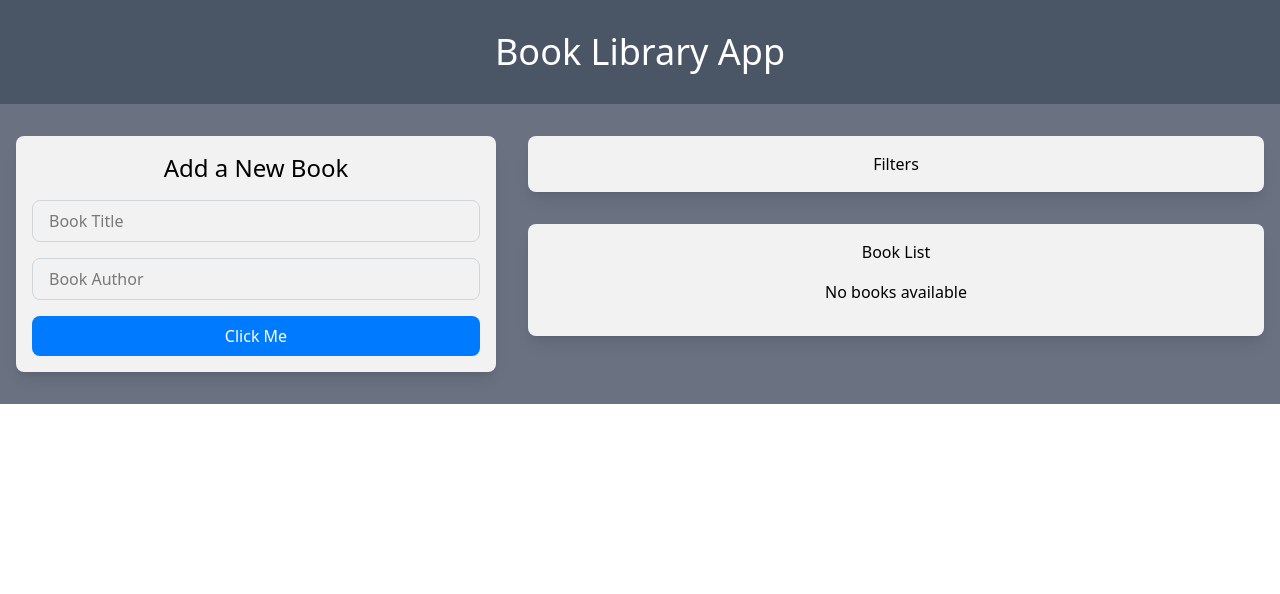
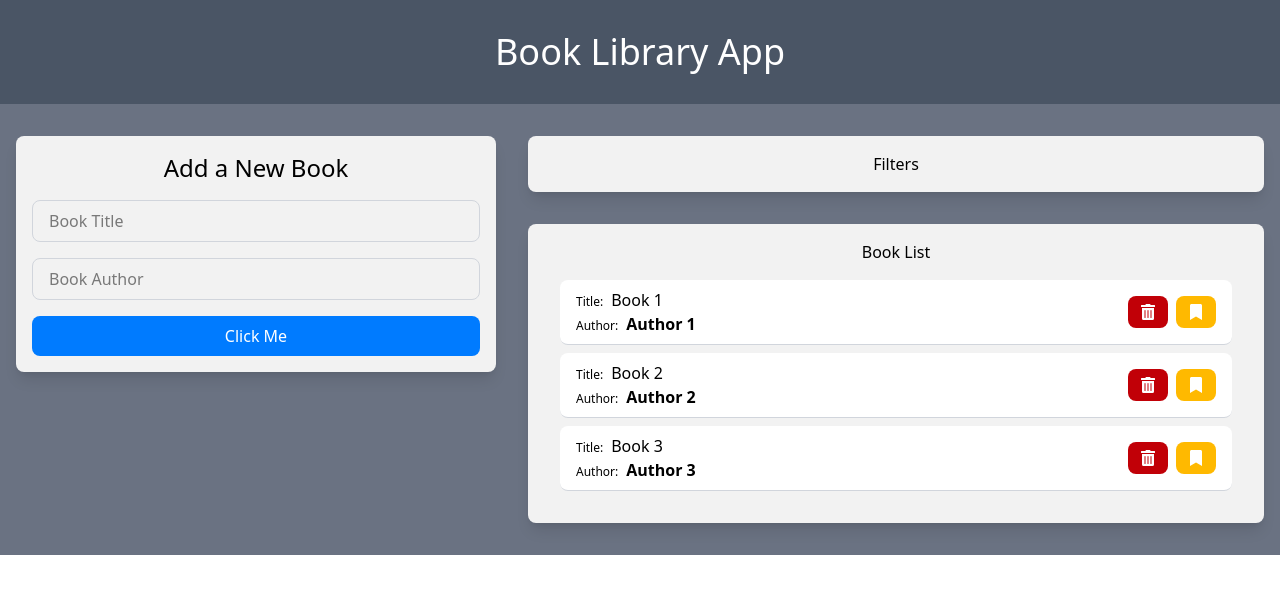
Before and after one commit to samilessons/redux-course, a React (Vite) app in the folder frontend/: page / in a window 1280 px wide. Shown: the top 594 px of the page. Built offline with nearby package versions, Linux system fonts and the light colour scheme.

Commit message:
added react-icons and created 2 buttons for delete and save book and added new actionType, actionCreator and updated Reducer

```diff
--- a/frontend/src/components/app/App.jsx
+++ b/frontend/src/components/app/App.jsx
@@ -5,7 +5,7 @@ import List from "../list/List";
 
 function App() {
   return (
-    <div className="flex flex-col items-center justify-center text-center bg-gray-500 dark:bg-[#112d49]">
+    <div className="flex flex-col items-center justify-center bg-gray-500 dark:bg-[#112d49]">
       <Header />
       <main className="container flex justify-between w-full mb-4 max-md:flex-col">
         <div className="flex-1 max-md:w-full basis-2/5 mx-auto">
--- a/frontend/src/components/filter/Filter.jsx
+++ b/frontend/src/components/filter/Filter.jsx
@@ -1,7 +1,7 @@
 const Filter = () => {
   return (
     <div className="p-4 m-4 bg-[#f2f2f2] rounded-lg shadow-lg">
-      <h2>Filters</h2>
+      <h2 className="text-center">Filters</h2>
     </div>
   );
 };
--- a/frontend/src/components/form/Form.jsx
+++ b/frontend/src/components/form/Form.jsx
@@ -20,7 +20,7 @@ const Form = () => {
   }
   return (
     <div className="p-4 m-4 bg-[#f2f2f2] rounded-lg shadow-lg">
-      <h2 className="mb-4 text-2xl">Add a New Book</h2>
+      <h2 className="mb-4 text-2xl text-center">Add a New Book</h2>
       <form onSubmit={handleSubmit}>
         <input
           type="text"
--- a/frontend/src/components/header/Header.jsx
+++ b/frontend/src/components/header/Header.jsx
@@ -1,7 +1,7 @@
 const Header = () => {
   return (
     <header className="bg-gray-600 dark:bg-[#0a1a2d] text-white w-full mb-4">
-      <h1 className="text-4xl my-8">Book Library App</h1>
+      <h1 className="text-4xl my-8 text-center">Book Library App</h1>
     </header>
   );
 };
--- a/frontend/src/components/list-item/ListItem.jsx
+++ b/frontend/src/components/list-item/ListItem.jsx
@@ -1,10 +1,40 @@
-const ListItem = ({book}) => {
+import { FaTrashAlt, FaBookmark } from "react-icons/fa";
+import { useDispatch } from "react-redux";
+
+import { deleteBook } from "../../redux/books/actionCreators";
+
+const ListItem = ({ book: { title, author, id } }) => {
+  const dispatch = useDispatch();
+
+  const handleDeleteBook = id => dispatch(deleteBook(id));
+
   return (
     <li className="flex justify-between items-center py-2 mb-2 rounded-lg px-4 border-b border-gray-300 bg-white hover:bg-[#dbe4f8] transition-colors duration-300">
-      <h3>{book.title}</h3>
-      <p>{ book.author}</p>
+      <div>
+        <h3>
+          <span className="text-xs mr-2">Title:</span>
+          {title}
+        </h3>
+        <p>
+          <span className="text-xs mr-2">Author:</span>
+          <strong>{author}</strong>
+        </p>
+      </div>
+      <div className="flex gap-2">
+        <button
+          onClick={() => handleDeleteBook(id)}
+          className="px-3 py-2 bg-red-700  hover:bg-red-600 transition-colors duration-300 text-white cursor-pointer rounded-lg"
+        >
+          <FaTrashAlt />
+        </button>
+        <button
+          className="px-3 py-2 bg-amber-400  hover:bg-amber-300 transition-colors duration-300 text-white cursor-pointer rounded-lg"
+        >
+          <FaBookmark />
+        </button>
+      </div>
     </li>
-  )
+  );
 };
 
 export default ListItem;
--- a/frontend/src/components/list/List.jsx
+++ b/frontend/src/components/list/List.jsx
@@ -7,11 +7,11 @@ const List = () => {
 
   return (
     <div className="p-4 m-4 bg-[#f2f2f2] rounded-lg shadow-lg">
-      <h2>Book List</h2>
+      <h2 className="text-center">Book List</h2>
       <ul className="p-0 m-4">
         {
           !books.length ?
-            <p>No books available</p>
+            <p className="text-center">No books available</p>
             :
             books.map(book => <ListItem key={book.id} book={book} />)
         }
--- a/frontend/src/redux/books/actionCreators.js
+++ b/frontend/src/redux/books/actionCreators.js
@@ -6,3 +6,10 @@ export const addBook = newBook => {
     payload: newBook
   };
 };
+
+export const deleteBook = id => {
+  return {
+    type: actionTypes.DELETE_BOOK,
+    payload: id
+  };
+};
--- a/frontend/src/redux/books/actionTypes.js
+++ b/frontend/src/redux/books/actionTypes.js
@@ -1 +1,2 @@
 export const ADD_BOOK = "ADD_BOOK";
+export const DELETE_BOOK = "DELETE_BOOK";
--- a/frontend/src/redux/books/reducer.js
+++ b/frontend/src/redux/books/reducer.js
@@ -1,11 +1,29 @@
 import * as actionTypes from "./actionTypes";
 
-const initialState = [];
+const initialState = [
+  {
+    id: "1",
+    title: "Book 1",
+    author: "Author 1"
+  },
+  {
+    id: "2",
+    title: "Book 2",
+    author: "Author 2"
+  },
+  {
+    id: "3",
+    title: "Book 3",
+    author: "Author 3"
+  },
+];
 
 const booksReducer = (state = initialState, action) => {
   switch (action.type) {
     case actionTypes.ADD_BOOK:
       return [...state, action.payload];
+    case actionTypes.DELETE_BOOK:
+      return state.filter(book => book.id !== action.payload);
     default:
       return state;
   }
```
